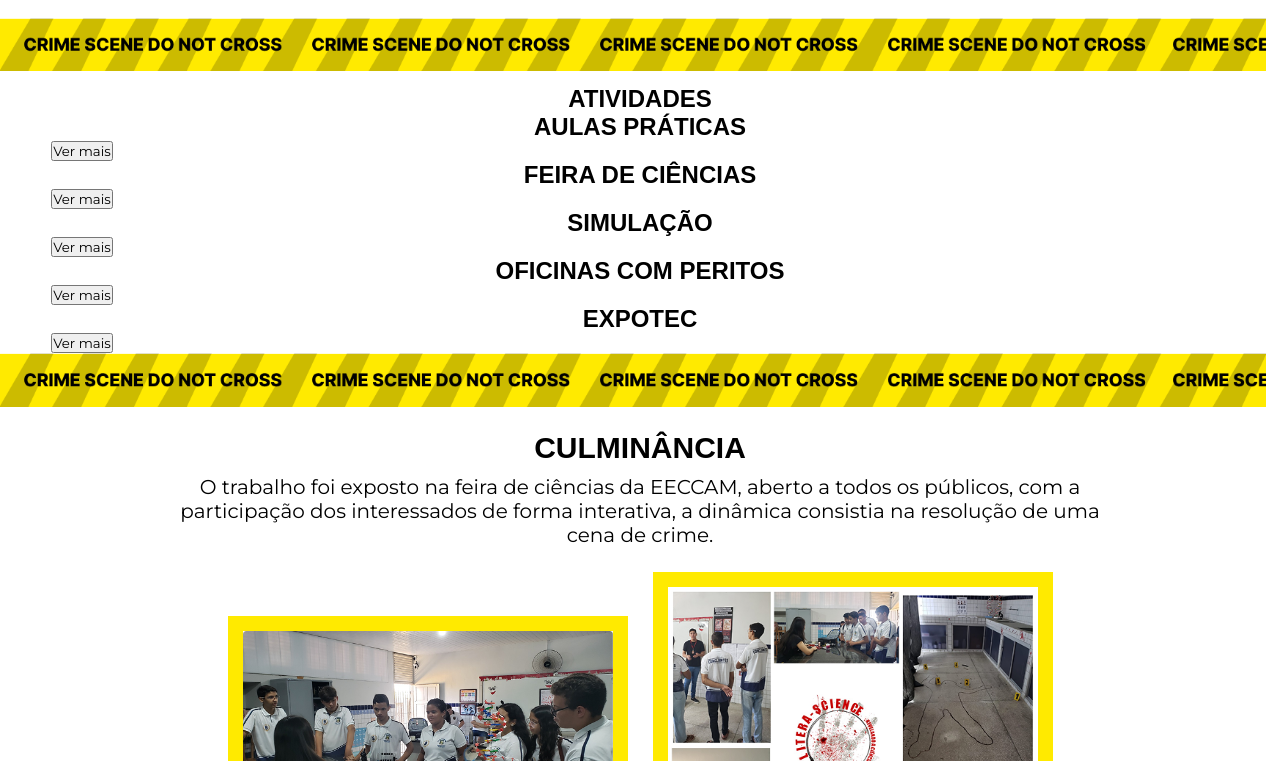
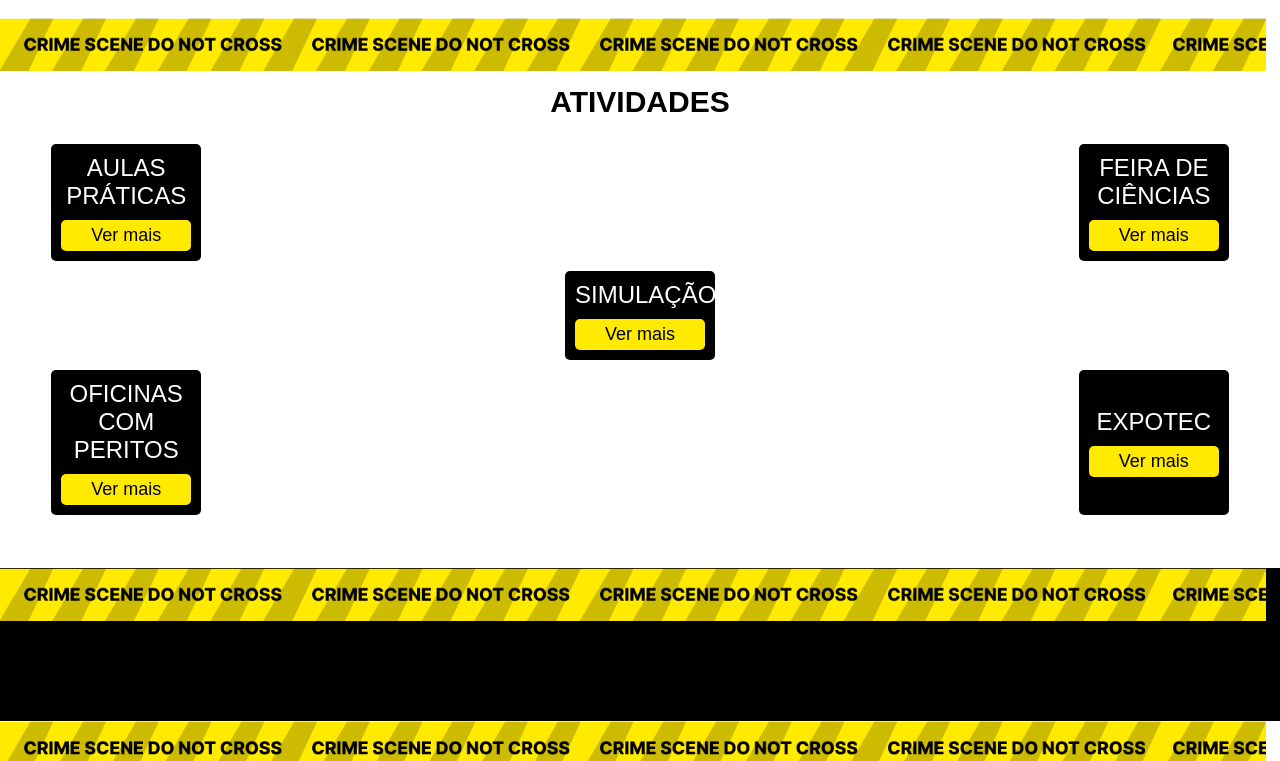
Before and after one commit to Fernandaa-bd/infoforense, a plain HTML site: page index.html in a window 1280 px wide. Shown: the part 2039-2800 px from the top of the page. Drawn offline with nearby package versions, Linux system fonts and the light colour scheme; a web font is replaced by a local one.

Commit message:
atividades

```diff
--- a/index.html
+++ b/index.html
@@ -87,9 +87,8 @@
                     <img src="imagens/detetive.png" alt="">
                 </div>
                 <div class="txt">
-                    <h1> SEJAM BEM-VINDOS AO NOSSO SITE! </h1>
-                    <p> Esse site foi criado para mostrar nosso projeto sobre Ciência Forense nas escolas. Explore e
-                        descubra como a ciência pode ser divertida e cheia de mistérios! </p>
+                    <h1> SEJAM BEM-VINDOS AO SITE! </h1>
+                    <p>Esse site foi criado para mostrar o projeto <strong>LiteraScience</strong> sobre <strong>Ciência Forense</strong> na escola EECCAM. Explore e descubra como a ciência pode ser divertida e cheia de mistérios!</p>
                 </div>
             </div>
         </section>
@@ -174,7 +173,7 @@
         <section class="atividades">
             <img src="imagens/fita-zebrada.png" class="fita-zebrada" alt="fita-zebrada">
             <div class="interface">
-                <h1>ATIVIDADES</h1>
+                <h1 class="principal">ATIVIDADES</h1>
                 <div class="top-activity">
                     <div class="box-activity">
                         <h1>AULAS PRÁTICAS</h1>
@@ -203,6 +202,14 @@
                         <button class="btn-activity">Ver mais</button>
                     </div>
                 </div>
+            </div>
+        </section>
+
+        <section class="aulas-praticas">
+            <img src="imagens/fita-zebrada.png" class="fita-zebrada" alt="">
+            <div class="interface">
+                <h1>AULAS PRÁTICAS</h1>
+                <p>As disciplinas de Biologia, Química e Física foram integradas ao projeto de forma prática. Foram feitas atividades como identificação de tipo sanguíneo, análise de pegadas, testes com reagentes químicos, reconstrução de trajetórias e mais. Tudo voltado para a aplicação na investigação forense.</p>
             </div>
         </section>
 
--- a/styles/style.css
+++ b/styles/style.css
@@ -280,11 +280,61 @@ section.projetos .interface .img-projetos img{
 /* ESTILO DAS ATIVIDADES */
 section.atividades{
     background-color: #fff;
+    height: 550px;
 }
 
-section.atividades .interface h1{
+section.atividades .interface h1.principal{
     font-family: var(--font-titulo);
     text-align: center;
+    margin-bottom: 25px;
+    font-size: 30px;
+}
+
+section.atividades .interface .top-activity, section.atividades .interface .bottom-activity{
+    display: flex;
+    justify-content: space-between;
+}
+
+section.atividades .interface .middle-activity{
+    display: flex;
+    justify-content: center;
+}
+
+section.atividades .interface .box-activity{
+    background-color: #000;
+    width: 150px;
+    padding: 10px;
+    display: flex;
+    flex-direction: column;
+    justify-content: center;
+    border-radius: 5px;
+    margin-bottom: 10px;
+}
+
+section.atividades .interface .box-activity h1{
+    color: #fff;
+    font-weight: 400;
+    margin-bottom: 10px;
+    font-family: var(--font-titulo);
+    text-align: center;
+}
+
+section.atividades .interface button.btn-activity{
+    cursor: pointer;
+    background-color: #FFEA00;
+    color: #000;
+    border: none;
+    border-radius: 5px;
+    padding: 5px 10px;
+    font-family: var(--font-titulo);
+    font-size: 18px;
+    transition: .5s;
+}
+
+section.atividades .interface button.btn-activity:hover{
+    border: 1px solid var(--amarelo);
+    background-color: transparent;
+    color: var(--amarelo);
 }
 
 /* ESTILO DA CULMINÂNCIA */
```
